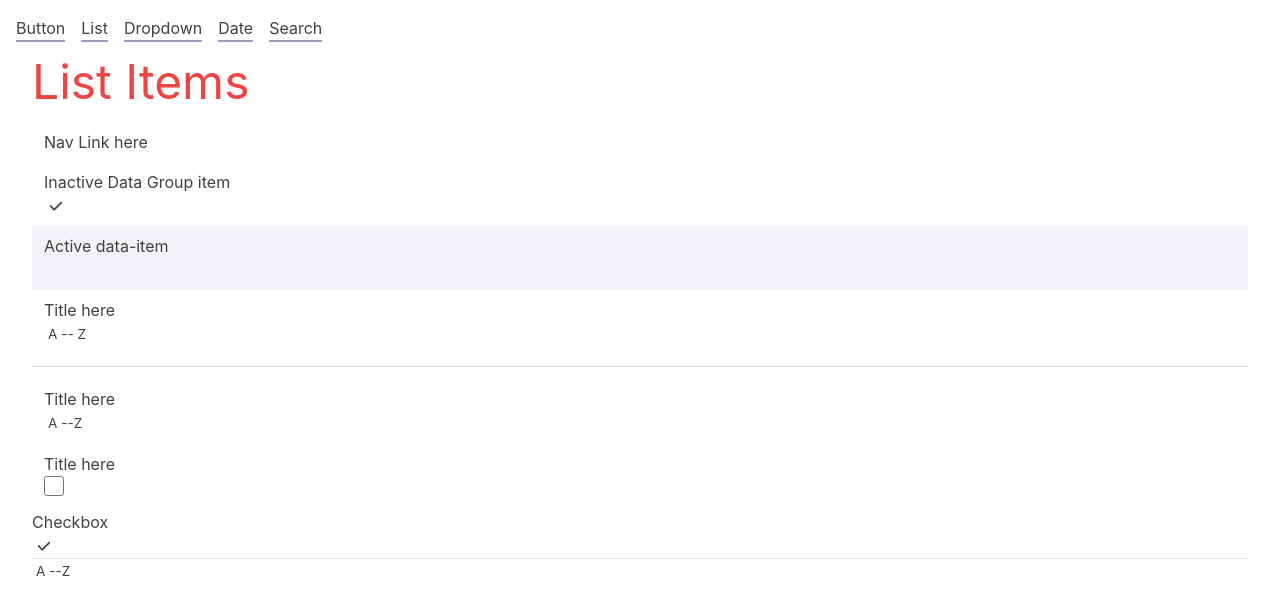
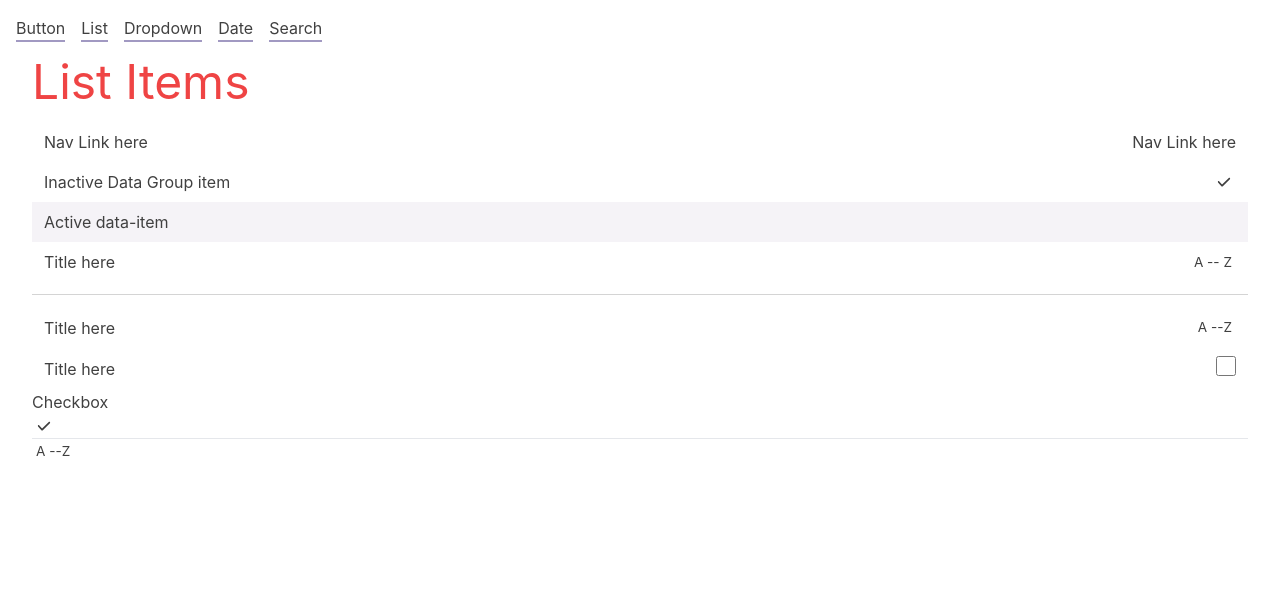
Before and after one commit to raghavd17/tailwindcss-react, a React (Create React App) app: page /list in a window 1280 px wide. Shown: the top 614 px of the page. Built offline with nearby package versions, Linux system fonts and the light colour scheme.

Commit message:
list items data group updated with class names

```diff
--- a/src/Components/Dropdown/Dropdown.js
+++ b/src/Components/Dropdown/Dropdown.js
@@ -28,7 +28,7 @@ const Dropdown = () => {
 
 
           </li>
-          <li className="list-item" data-item="group" tabIndex={2}>
+          <li className="list-item group" tabIndex={2}>
               <div className="list-title"> Inactive Data Group item </div>
             <div>
               <span>
@@ -41,7 +41,7 @@ const Dropdown = () => {
             </div>
           </li>
 
-          <li className="list-item" data-item="group" data-state="" tabIndex={3}>
+          <li className="list-item group" data-state="" tabIndex={3}>
             <div className="list-title">Active data-item
             </div>
             <div>
@@ -53,16 +53,16 @@ const Dropdown = () => {
             </div>
           </li>
 
-          <li className="list-item" data-item="group" data-state="" tabIndex={4}>
+          <li className="list-item group" data-state="" tabIndex={4}>
             <div className="list-title">Title here
               </div>
-            <div className="item-checkbox" data-item="group" data-state="">
+            <div className="item-checkbox group" data-state="">
               <div className="flex ">
               <span>A</span>  -- <span>Z</span>
               </div>
             </div>
           </li>
-          <li className="list-item" data-item="group" data-state="" tabIndex={5}>
+          <li className="list-item group" data-state="" tabIndex={5}>
             <div  className="list-title">Title here
               </div>
             <div className="item-checkbox" data-state="">
--- a/src/Components/List/List.js
+++ b/src/Components/List/List.js
@@ -10,10 +10,11 @@ const List = () => {
 
     <h2 className='text-red-500 mb-4 text-5xl'>List Items </h2>
     <ul className="list">
-      <li className="list-item" data-item="group" tabIndex={1}>
+      <li className="list-item group" tabIndex={1}>
+        <NavLink className="item-link">  Nav Link here </NavLink>
         <NavLink className="item-link">  Nav Link here </NavLink>
       </li>
-      <li className="list-item" data-item="group" tabIndex={1}>
+      <li className="list-item group " tabIndex={1}>
           <div className="list-title"> Inactive Data Group item </div>
         <div>
 
@@ -24,7 +25,7 @@ const List = () => {
         </div>
       </li>
 
-      <li className="list-item" data-item="group" data-state="active" tabIndex={2}>
+      <li className="list-item group" data-state="active" tabIndex={2}>
         <div className="list-title">Active data-item
         </div>
         <div>
@@ -36,17 +37,17 @@ const List = () => {
         </div>
       </li>
 
-      <li className="list-item" data-item="group" data-state="" tabIndex={3}>
+      <li className="list-item group" data-state="" tabIndex={3}>
         <div className="list-title">Title here
           </div>
-        <div className="item-checkbox" data-item="group" data-state="acctive">
+        <div className="item-checkbox group" data-state="acctive">
           <div className="list-label" data-item="group">
           <span>A</span> -- <span>Z</span>
           </div>
         </div>
       </li>
       <li className='list-divider'></li>
-      <li className="list-item" data-item="group" data-state="" tabIndex={4}>
+      <li className="list-item group" data-state="" tabIndex={4}>
         <div  className="list-title">Title here
           </div>
         <div className="item-checkbox" data-state="">
@@ -55,7 +56,7 @@ const List = () => {
           </div>
         </div>
       </li>
-      <li className="list-item" data-item="group" data-state="" tabIndex={5}>
+      <li className="list-item group" data-state="" tabIndex={5}>
         <div  className="list-title">Title here
           </div>
         <div> <input type="checkbox"  className='h-5 aspect-square' /></div>
```
